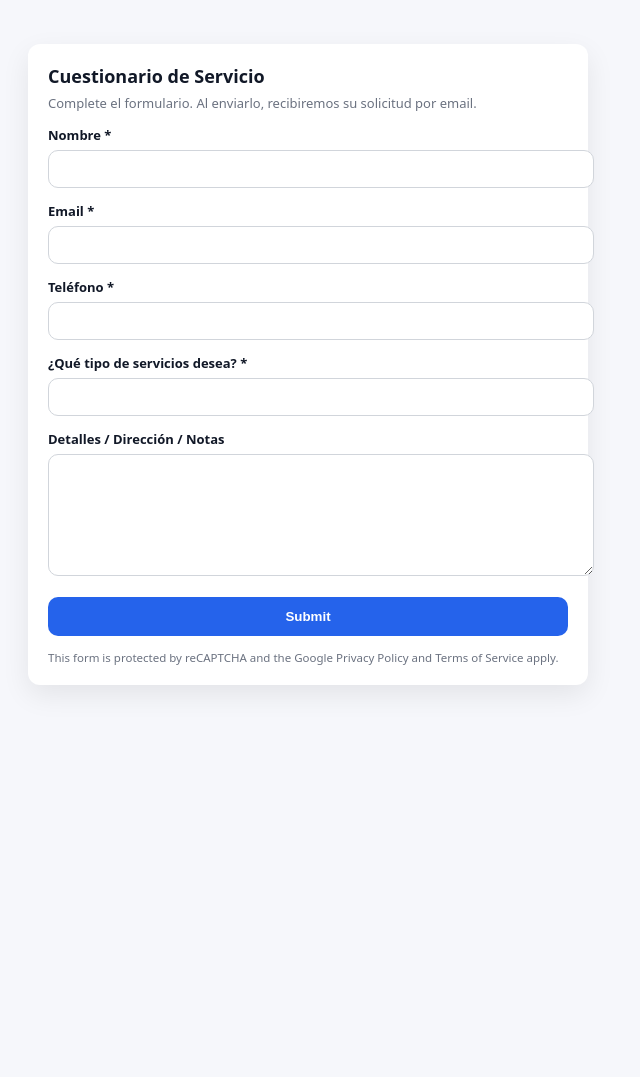
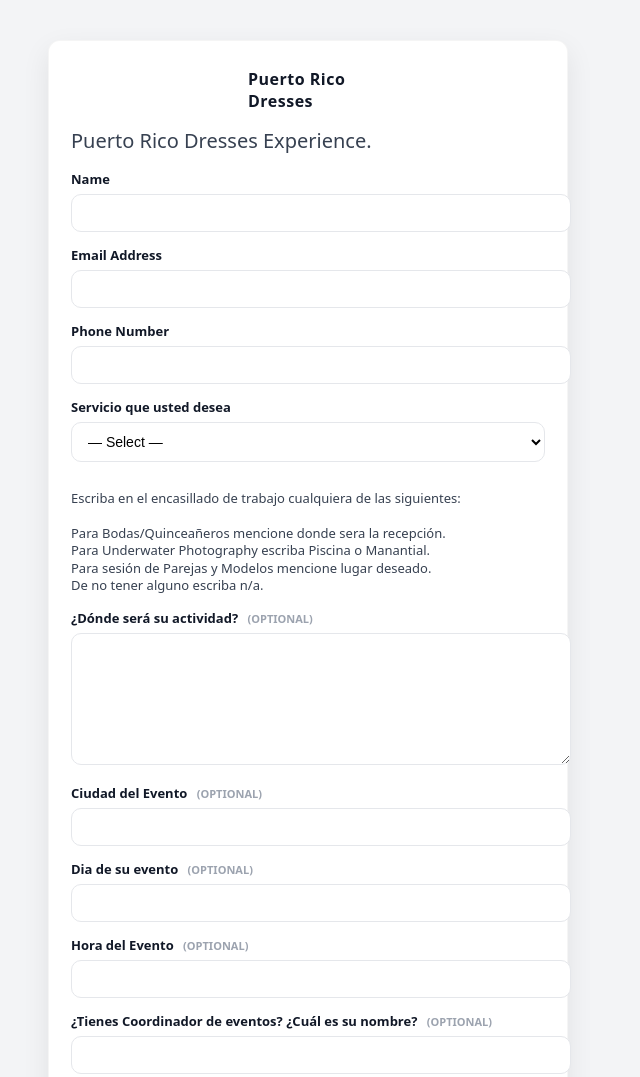
Before and after one commit to eliezelapolinaris2017-lab/secure-form-email-backend, a website: page index.html in a window 1280 px wide. Shown: the top 1077 px of the page, without its empty margins (332-972 px from the left). Before the commit the page ends 800 px from the top, so only its background shows below. Drawn offline with Linux system fonts and the light colour scheme.

Commit message:
Update index.html

```diff
--- a/index.html
+++ b/index.html
@@ -3,53 +3,134 @@
 <head>
   <meta charset="utf-8" />
   <meta name="viewport" content="width=device-width,initial-scale=1" />
-  <title>Cuestionario de Servicio</title>
+  <title>Puerto Rico Dresses — Formulario</title>
 
   <style>
+    :root{
+      --bg:#f3f4f6;
+      --card:#ffffff;
+      --text:#111827;
+      --muted:#6b7280;
+      --border:#e5e7eb;
+      --shadow:0 10px 28px rgba(0,0,0,.08);
+      --btn:#1f6f8b;        /* parecido al azul del ejemplo */
+      --btn-hover:#195d74;
+      --radius:12px;
+    }
+
     body{
       margin:0;
       font-family:system-ui,-apple-system,Segoe UI,Roboto,Arial;
-      background:#f6f7fb;
+      background:var(--bg);
+      color:var(--text);
+    }
+
+    .wrap{max-width:520px;margin:24px auto;padding:16px}
+    .card{
+      background:var(--card);
+      border-radius:var(--radius);
+      padding:22px 22px 18px;
+      box-shadow:var(--shadow);
+      border:1px solid rgba(0,0,0,.04);
+    }
+
+    .brand{
+      display:flex;
+      flex-direction:column;
+      align-items:center;
+      gap:10px;
+      margin-bottom:10px;
+    }
+
+    .logo{
+      width:120px;height:54px;
+      display:flex;align-items:center;justify-content:center;
+      color:#111827;
+      font-weight:800;
+      letter-spacing:.5px;
+      border-radius:10px;
+      background:#fff;
+    }
+
+    .title{
+      text-align:left;
+      font-size:20px;
+      font-weight:500;
+      margin:6px 0 16px;
+      color:#374151;
+    }
+
+    label{
+      display:block;
+      font-weight:700;
+      font-size:13px;
+      margin:14px 0 6px;
       color:#111827;
     }
-    .wrap{max-width:560px;margin:28px auto;padding:16px}
-    .card{
-      background:#fff;
-      border-radius:12px;
-      padding:20px;
-      box-shadow:0 10px 28px rgba(0,0,0,.08);
+
+    .opt{
+      font-weight:700;
+      font-size:11px;
+      color:#9ca3af;
+      margin-left:6px;
     }
-    h1{margin:0 0 6px;font-size:18px}
-    p{margin:0 0 14px;font-size:13px;color:#6b7280}
-    label{display:block;margin-top:14px;font-weight:700;font-size:13px}
-    input,select,textarea{
+
+    input, select, textarea{
       width:100%;
-      margin-top:6px;
       padding:10px 12px;
-      border:1px solid #d1d5db;
+      border:1px solid var(--border);
       border-radius:10px;
       font-size:14px;
+      outline:none;
+      background:#fff;
     }
-    textarea{min-height:100px;resize:vertical}
+
+    textarea{min-height:110px;resize:vertical}
+
+    .help{
+      margin:10px 0 2px;
+      font-size:13px;
+      color:#374151;
+      line-height:1.35;
+      white-space:pre-line;
+    }
+
+    .note{
+      margin-top:12px;
+      font-size:13px;
+      color:#111827;
+      line-height:1.35;
+    }
+    .note b{display:block;margin-bottom:6px}
+
     button{
-      margin-top:16px;
+      margin-top:14px;
       width:100%;
       padding:12px;
-      background:#2563eb;
+      background:var(--btn);
       color:#fff;
       border:none;
       border-radius:10px;
       font-weight:800;
       cursor:pointer;
+      transition:.15s ease;
     }
-    button:disabled{opacity:.6}
+    button:hover{background:var(--btn-hover)}
+    button:disabled{opacity:.65;cursor:not-allowed}
+
     .msg{margin-top:10px;font-size:13px}
     .ok{color:#0a7b34;font-weight:800}
     .err{color:#b42318;font-weight:800}
-    .legal{margin-top:14px;font-size:11.5px;color:#6b7280}
+
+    .legal{
+      margin-top:14px;
+      font-size:11.5px;
+      color:var(--muted);
+      text-align:center;
+    }
   </style>
 
-  <!-- CONFIG -->
+  <!-- CONFIG (NO TOCAR si ya te funciona) -->
   <script>
     const SITE_KEY = "6LdB4jAsAAAAALaPzH7IBial1E3b5I4PG77-P15n";
     const BACKEND_URL = "https://secure-form-email-backend.onrender.com";
@@ -62,24 +143,64 @@
 <body>
   <div class="wrap">
     <div class="card">
-      <h1>Cuestionario de Servicio</h1>
-      <p>Complete el formulario. Al enviarlo, recibiremos su solicitud por email.</p>
+
+      <div class="brand">
+        <!-- Logo “tipo firma” simple (sin assets). Si luego quieres imagen real, lo cambiamos a <img>. -->
+        <div class="logo">Puerto Rico Dresses</div>
+      </div>
+
+      <div class="title">Puerto Rico Dresses Experience.</div>
 
       <form id="form">
-        <label>Nombre *</label>
-        <input name="name" required>
+        <label for="name">Name</label>
+        <input id="name" name="name" required>
 
-        <label>Email *</label>
-        <input name="email" type="email" required>
+        <label for="email">Email Address</label>
+        <input id="email" name="email" type="email" required>
 
-        <label>Teléfono *</label>
-        <input name="phone" required>
+        <label for="phone">Phone Number</label>
+        <input id="phone" name="phone" required>
 
-        <label>¿Qué tipo de servicios desea? *</label>
-        <input name="service" required>
+        <label for="service">Servicio que usted desea</label>
+        <select id="service" name="service" required>
+          <option value="">— Select —</option>
+          <option>Servicio 1</option>
+          <option>Servicio 2</option>
+          <option>Servicio 3</option>
+        </select>
 
-        <label>Detalles / Dirección / Notas</label>
-        <textarea name="details"></textarea>
+        <div class="help">
+Escriba en el encasillado de trabajo cualquiera de las siguientes:
+
+Para Bodas/Quinceañeros mencione donde sera la recepción.
+Para Underwater Photography escriba Piscina o Manantial.
+Para sesión de Parejas y Modelos mencione lugar deseado.
+De no tener alguno escriba n/a.
+        </div>
+
+        <label for="actividad">¿Dónde será su actividad? <span class="opt">(OPTIONAL)</span></label>
+        <textarea id="actividad" name="actividad"></textarea>
+
+        <label for="ciudad">Ciudad del Evento <span class="opt">(OPTIONAL)</span></label>
+        <input id="ciudad" name="ciudad">
+
+        <label for="dia">Dia de su evento <span class="opt">(OPTIONAL)</span></label>
+        <input id="dia" name="dia" placeholder="" />
+
+        <label for="hora">Hora del Evento <span class="opt">(OPTIONAL)</span></label>
+        <input id="hora" name="hora" placeholder="" />
+
+        <label for="coordinador">¿Tienes Coordinador de eventos? ¿Cuál es su nombre? <span class="opt">(OPTIONAL)</span></label>
+        <input id="coordinador" name="coordinador">
+
+        <div class="note">
+          <b>Nota*</b>
+          Fecha sujetas a disponibilidad.<br>
+          Usted recibirá un correo electrónico con su cotización inmediatamente presione SUBMIT.
+        </div>
+
+        <!-- Este campo es el que tu backend ya entiende. Lo llenamos automático en JS. -->
+        <textarea name="details" id="details" style="display:none"></textarea>
 
         <button type="submit" id="btn">Submit</button>
         <div class="msg" id="msg"></div>
@@ -95,6 +216,27 @@
     const form = document.getElementById("form");
     const btn = document.getElementById("btn");
     const msg = document.getElementById("msg");
+    const detailsField = document.getElementById("details");
+
+    function buildDetails(data){
+      // Empaquetamos todo en un solo "details" para NO tocar backend.
+      const lines = [
+        `Servicio: ${data.service || ""}`,
+        ``,
+        `Instrucciones (referencia):`,
+        `- Para Bodas/Quinceañeros mencione donde sera la recepción.`,
+        `- Para Underwater Photography escriba Piscina o Manantial.`,
+        `- Para sesión de Parejas y Modelos mencione lugar deseado.`,
+        `- De no tener alguno escriba n/a.`,
+        ``,
+        `¿Dónde será su actividad?: ${data.actividad || "n/a"}`,
+        `Ciudad del Evento: ${data.ciudad || "n/a"}`,
+        `Día de su evento: ${data.dia || "n/a"}`,
+        `Hora del Evento: ${data.hora || "n/a"}`,
+        `Coordinador: ${data.coordinador || "n/a"}`
+      ];
+      return lines.join("\n");
+    }
 
     form.addEventListener("submit", async (e) => {
       e.preventDefault();
@@ -103,6 +245,7 @@
       msg.textContent = "";
 
       const data = Object.fromEntries(new FormData(form).entries());
+      detailsField.value = buildDetails(data);
 
       try {
         const token = await grecaptcha.execute(SITE_KEY, { action: "submit_form" });
@@ -115,13 +258,13 @@
             email: data.email,
             phone: data.phone,
             service: data.service,
-            details: data.details,
+            details: detailsField.value,
             recaptchaToken: token
           })
         });
 
         const out = await res.json();
-        if (!res.ok) throw new Error(out.error);
+        if (!res.ok) throw new Error(out.error || "Error");
 
         msg.innerHTML = `<span class="ok">Formulario enviado correctamente ✅</span>`;
         form.reset();
```
